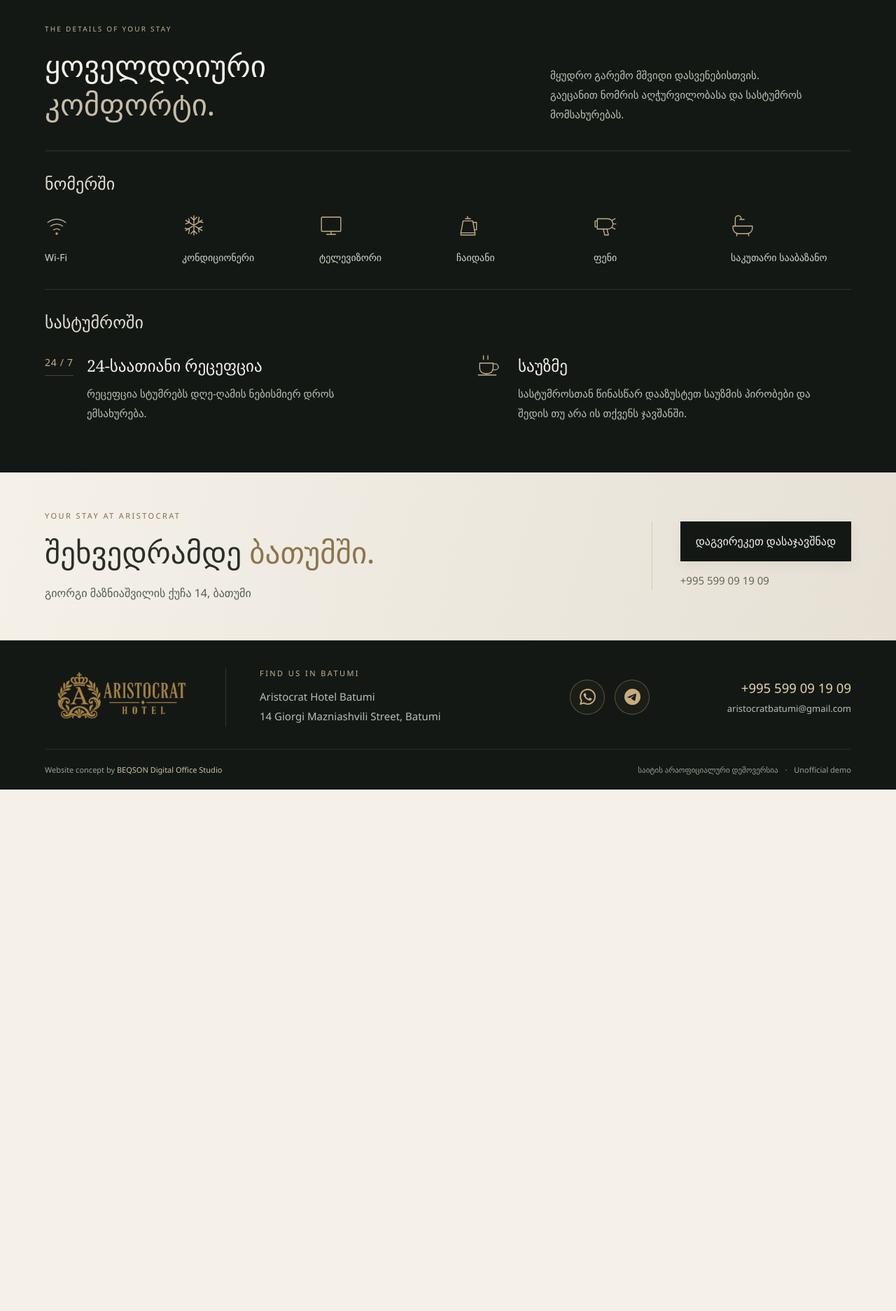
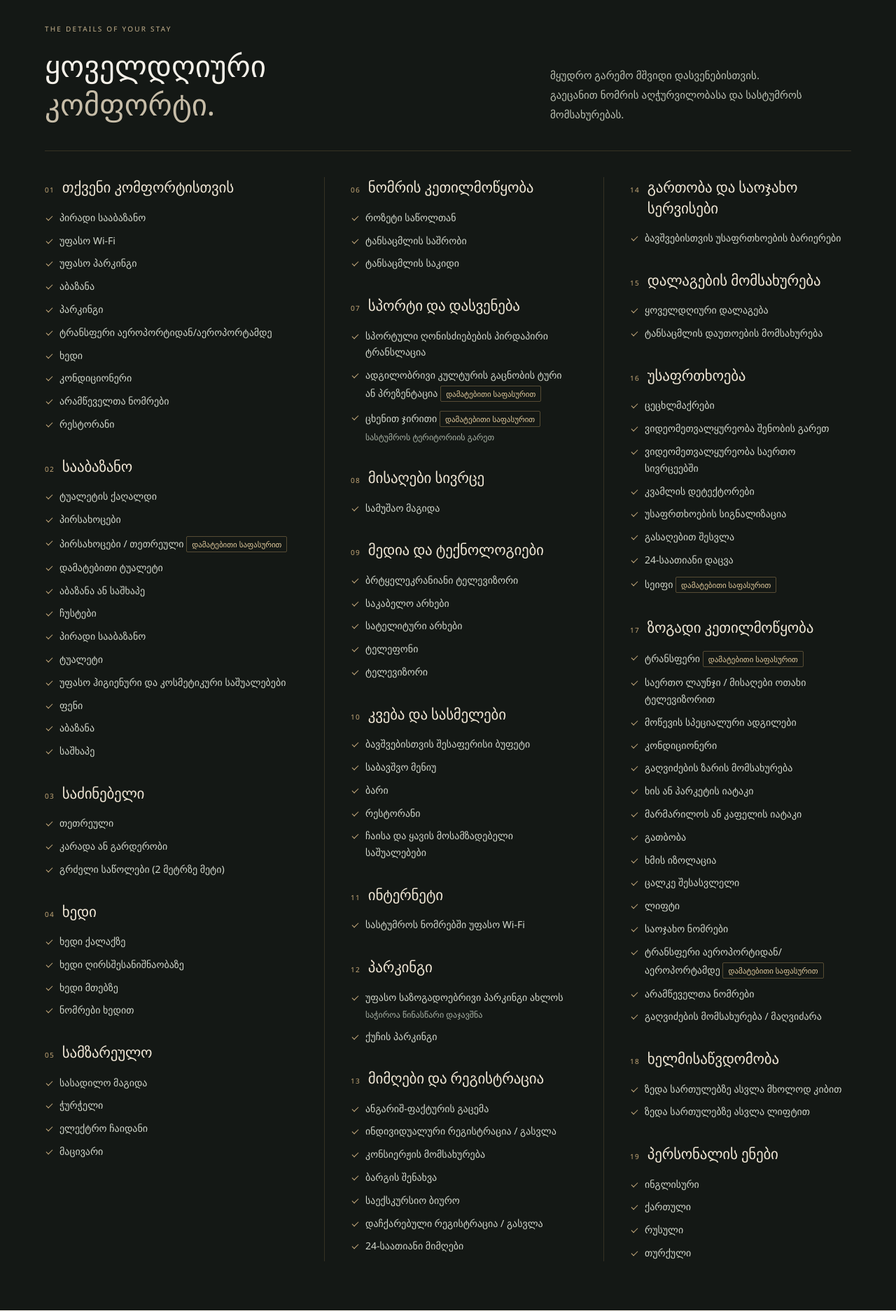
Before and after one commit to Bequcho/digital-office-studio, a PHP site: page /demo/aristocrat/rooms/ in a window 1280 px wide. Shown: the part 2847-4720 px from the top of the page at 70% size. Before the commit the page ends 3975 px from the top, so only its background shows below. Run offline with PHP 8.4, Linux system fonts and the light colour scheme.

Commit message:
Expand Aristocrat amenities with full Georgian facilities list

```diff
--- a/demo/aristocrat/assets/aristocrat-rooms.css
+++ b/demo/aristocrat/assets/aristocrat-rooms.css
@@ -93,6 +93,20 @@
 .rooms-page .service-mark{font-size:14px;letter-spacing:.05em;color:#c6af86;border-bottom:1px solid #b99a6255;padding-bottom:6px;line-height:1.8}
 .rooms-page .service-grid h4{font-family:var(--serif);font-weight:400;font-size:23px;line-height:1.5;margin:0 0 10px}
 .rooms-page .service-grid p{font-size:15px;color:#bdc3b4;line-height:1.85;max-width:420px}
+/* Georgian hotel facilities: compact editorial columns with clear charge notes. */
+.rooms-page .facilities-columns{display:grid;grid-template-columns:repeat(3,minmax(0,1fr));column-gap:45px;padding-top:37px}
+.rooms-page .facility-column{min-width:0}
+.rooms-page .facility-column:not(:first-child){border-left:1px solid #b99a6233;padding-left:37px}
+.rooms-page .facility-group+.facility-group{margin-top:34px}
+.rooms-page .facility-group h3{display:flex;align-items:baseline;gap:11px;font-family:var(--serif);font-weight:400;font-size:21px;line-height:1.4;letter-spacing:-.012em;color:#eee5d4}
+.rooms-page .facility-group h3 span{flex:none;font-family:var(--sans);font-size:10px;letter-spacing:.12em;color:#c5a878}
+.rooms-page .facility-group ul{list-style:none;margin:16px 0 0;padding:0}
+.rooms-page .facility-group li{position:relative;padding-left:21px;margin-top:9px;font-size:14px;line-height:1.7;color:#d3d9cd;overflow-wrap:anywhere}
+.rooms-page .facility-group li::before{content:"";position:absolute;top:9px;left:2px;width:9px;height:5px;border-left:1.5px solid #c8ac7e;border-bottom:1.5px solid #c8ac7e;transform:rotate(-45deg)}
+.rooms-page .facility-badge{display:inline-block;vertical-align:baseline;margin:3px 0 1px 0;padding:2px 7px;border:1px solid #b99a6266;border-radius:2px;font-size:11px;line-height:1.55;color:#e4cd9f;white-space:normal}
+.rooms-page .facility-note{display:block;margin-top:4px;font-size:12px;line-height:1.6;color:#a9b3a6}
+@media(max-width:1050px){.rooms-page .facilities-columns{grid-template-columns:repeat(2,minmax(0,1fr));gap:38px}.rooms-page .facility-column:last-child{display:grid;grid-template-columns:repeat(2,minmax(0,1fr));grid-column:1/-1;column-gap:40px;row-gap:27px;border-left:0;border-top:1px solid #b99a6233;padding:34px 0 0}.rooms-page .facility-column:last-child .facility-group+.facility-group{margin-top:0}}
+@media(max-width:700px){.rooms-page .facilities-columns{grid-template-columns:minmax(0,1fr);gap:30px;padding-top:30px}.rooms-page .facility-column:not(:first-child){border-left:0;border-top:1px solid #b99a6233;padding:30px 0 0}.rooms-page .facility-column:last-child{display:block;grid-column:auto}.rooms-page .facility-group+.facility-group,.rooms-page .facility-column:last-child .facility-group+.facility-group{margin-top:30px}.rooms-page .facility-group h3{font-size:21px}.rooms-page .facility-group li{font-size:14px;line-height:1.7}}
 .rooms-page .rooms-dialog{max-width:1100px}
 .rooms-page .rooms-dialog .gallery-image{height:min(56dvh,630px);transition:opacity .18s ease;touch-action:pan-y}
 .rooms-page .rooms-dialog.is-changing .gallery-image{opacity:.55}
--- a/demo/aristocrat/rooms/index.html
+++ b/demo/aristocrat/rooms/index.html
@@ -11,7 +11,7 @@
   <link rel="icon" href="data:,">
   <link rel="preload" as="image" href="/demo/aristocrat/assets/hotel-lobby.jpg">
   <link rel="stylesheet" href="/demo/aristocrat/assets/aristocrat.css">
-  <link rel="stylesheet" href="/demo/aristocrat/assets/aristocrat-rooms.css?v=20261107-collage">
+  <link rel="stylesheet" href="/demo/aristocrat/assets/aristocrat-rooms.css?v=20261107-facilities">
   <script src="/demo/aristocrat/assets/aristocrat.js" defer></script>
   <script src="/demo/aristocrat/assets/aristocrat-rooms.js" defer></script>
 </head>
@@ -142,18 +142,195 @@
     <section class="amenities-section" id="amenities" aria-labelledby="amenities-title">
       <div class="shell">
         <div class="amenities-heading reveal"><div><p class="eyebrow" lang="en">THE DETAILS OF YOUR STAY</p><h2 id="amenities-title">ყოველდღიური<br><em>კომფორტი.</em></h2></div><p>მყუდრო გარემო მშვიდი დასვენებისთვის.<br>გაეცანით ნომრის აღჭურვილობასა და სასტუმროს მომსახურებას.</p></div>
-        <div class="amenities-room reveal"><h3>ნომერში</h3><ul class="amenity-list">
-          <li><svg viewBox="0 0 32 32" aria-hidden="true"><path d="M4 12a19 19 0 0 1 24 0M8 17a13 13 0 0 1 16 0M12 22a7 7 0 0 1 8 0"/><circle cx="16" cy="27" r="1"/></svg><span>Wi-Fi</span></li>
-          <li><svg viewBox="0 0 32 32" aria-hidden="true"><path d="M16 3v26M5 9l22 14M5 23 27 9M12 5l4 4 4-4M12 27l4-4 4 4M5 14l5-2-1-5M27 18l-5 2 1 5M4 20l6 1-1 6M28 12l-6-1 1-6"/></svg><span>კონდიციონერი</span></li>
-          <li><svg viewBox="0 0 32 32" aria-hidden="true"><rect x="3" y="5" width="26" height="19" rx="1"/><path d="M16 24v4M10 28h12"/></svg><span>ტელევიზორი</span></li>
-          <li><svg viewBox="0 0 32 32" aria-hidden="true"><path d="M9 10h13l3 16H6l3-16ZM12 7h7M15 7V4M23 12h4v10h-3M6 26v3h19v-3"/></svg><span>ჩაიდანი</span></li>
-          <li><svg viewBox="0 0 32 32" aria-hidden="true"><path d="M5 7h14a7 7 0 0 1 0 14H5V7ZM5 10H2v8h3M13 21l2 8h5l-2-8M25 9l4-2M26 14h4M25 19l4 2"/></svg><span>ფენი</span></li>
-          <li><svg viewBox="0 0 32 32" aria-hidden="true"><path d="M6 17V7a4 4 0 0 1 8 0M12 8h6M3 17h26v3a7 7 0 0 1-7 7H10a7 7 0 0 1-7-7v-3ZM8 27v3M24 27v3"/></svg><span>საკუთარი სააბაზანო</span></li>
-        </ul></div>
-        <div class="hotel-services reveal"><h3>სასტუმროში</h3><div class="service-grid">
-          <article><span class="service-mark" lang="en">24 / 7</span><h4>24-საათიანი რეცეფცია</h4><p>რეცეფცია სტუმრებს დღე-ღამის ნებისმიერ დროს ემსახურება.</p></article>
-          <article><svg class="service-icon" viewBox="0 0 32 32" aria-hidden="true"><path d="M5 13h18v7a7 7 0 0 1-7 7h-4a7 7 0 0 1-7-7v-7ZM23 14h3a4 4 0 0 1 0 8h-4M3 29h24M10 8V3M16 8V3"/></svg><h4>საუზმე</h4><p>სასტუმროსთან წინასწარ დააზუსტეთ საუზმის პირობები და შედის თუ არა ის თქვენს ჯავშანში.</p></article>
-        </div></div>
+        <div class="facilities-columns">
+          <div class="facility-column reveal">
+            <section class="facility-group" aria-labelledby="facility-comfort">
+              <h3 id="facility-comfort"><span aria-hidden="true">01</span>თქვენი კომფორტისთვის</h3>
+              <ul>
+                <li>პირადი სააბაზანო</li>
+                <li>უფასო Wi-Fi</li>
+                <li>უფასო პარკინგი</li>
+                <li>აბაზანა</li>
+                <li>პარკინგი</li>
+                <li>ტრანსფერი აეროპორტიდან/აეროპორტამდე</li>
+                <li>ხედი</li>
+                <li>კონდიციონერი</li>
+                <li>არამწეველთა ნომრები</li>
+                <li>რესტორანი</li>
+              </ul>
+            </section>
+            <section class="facility-group" aria-labelledby="facility-bathroom">
+              <h3 id="facility-bathroom"><span aria-hidden="true">02</span>სააბაზანო</h3>
+              <ul>
+                <li>ტუალეტის ქაღალდი</li>
+                <li>პირსახოცები</li>
+                <li>პირსახოცები / თეთრეული <span class="facility-badge">დამატებითი საფასურით</span></li>
+                <li>დამატებითი ტუალეტი</li>
+                <li>აბაზანა ან საშხაპე</li>
+                <li>ჩუსტები</li>
+                <li>პირადი სააბაზანო</li>
+                <li>ტუალეტი</li>
+                <li>უფასო ჰიგიენური და კოსმეტიკური საშუალებები</li>
+                <li>ფენი</li>
+                <li>აბაზანა</li>
+                <li>საშხაპე</li>
+              </ul>
+            </section>
+            <section class="facility-group" aria-labelledby="facility-bedroom">
+              <h3 id="facility-bedroom"><span aria-hidden="true">03</span>საძინებელი</h3>
+              <ul>
+                <li>თეთრეული</li>
+                <li>კარადა ან გარდერობი</li>
+                <li>გრძელი საწოლები (2 მეტრზე მეტი)</li>
+              </ul>
+            </section>
+            <section class="facility-group" aria-labelledby="facility-views">
+              <h3 id="facility-views"><span aria-hidden="true">04</span>ხედი</h3>
+              <ul>
+                <li>ხედი ქალაქზე</li>
+                <li>ხედი ღირსშესანიშნაობაზე</li>
+                <li>ხედი მთებზე</li>
+                <li>ნომრები ხედით</li>
+              </ul>
+            </section>
+            <section class="facility-group" aria-labelledby="facility-kitchen">
+              <h3 id="facility-kitchen"><span aria-hidden="true">05</span>სამზარეულო</h3>
+              <ul>
+                <li>სასადილო მაგიდა</li>
+                <li>ჭურჭელი</li>
+                <li>ელექტრო ჩაიდანი</li>
+                <li>მაცივარი</li>
+              </ul>
+            </section>
+          </div>
+          <div class="facility-column reveal">
+            <section class="facility-group" aria-labelledby="facility-room">
+              <h3 id="facility-room"><span aria-hidden="true">06</span>ნომრის კეთილმოწყობა</h3>
+              <ul>
+                <li>როზეტი საწოლთან</li>
+                <li>ტანსაცმლის საშრობი</li>
+                <li>ტანსაცმლის საკიდი</li>
+              </ul>
+            </section>
+            <section class="facility-group" aria-labelledby="facility-sport">
+              <h3 id="facility-sport"><span aria-hidden="true">07</span>სპორტი და დასვენება</h3>
+              <ul>
+                <li>სპორტული ღონისძიებების პირდაპირი ტრანსლაცია</li>
+                <li>ადგილობრივი კულტურის გაცნობის ტური ან პრეზენტაცია <span class="facility-badge">დამატებითი საფასურით</span></li>
+                <li>ცხენით ჯირითი <span class="facility-badge">დამატებითი საფასურით</span> <span class="facility-note">სასტუმროს ტერიტორიის გარეთ</span></li>
+              </ul>
+            </section>
+            <section class="facility-group" aria-labelledby="facility-living">
+              <h3 id="facility-living"><span aria-hidden="true">08</span>მისაღები სივრცე</h3>
+              <ul><li>სამუშაო მაგიდა</li></ul>
+            </section>
+            <section class="facility-group" aria-labelledby="facility-media">
+              <h3 id="facility-media"><span aria-hidden="true">09</span>მედია და ტექნოლოგიები</h3>
+              <ul>
+                <li>ბრტყელეკრანიანი ტელევიზორი</li>
+                <li>საკაბელო არხები</li>
+                <li>სატელიტური არხები</li>
+                <li>ტელეფონი</li>
+                <li>ტელევიზორი</li>
+              </ul>
+            </section>
+            <section class="facility-group" aria-labelledby="facility-dining">
+              <h3 id="facility-dining"><span aria-hidden="true">10</span>კვება და სასმელები</h3>
+              <ul>
+                <li>ბავშვებისთვის შესაფერისი ბუფეტი</li>
+                <li>საბავშვო მენიუ</li>
+                <li>ბარი</li>
+                <li>რესტორანი</li>
+                <li>ჩაისა და ყავის მოსამზადებელი საშუალებები</li>
+              </ul>
+            </section>
+            <section class="facility-group" aria-labelledby="facility-internet">
+              <h3 id="facility-internet"><span aria-hidden="true">11</span>ინტერნეტი</h3>
+              <ul><li>სასტუმროს ნომრებში უფასო Wi-Fi</li></ul>
+            </section>
+            <section class="facility-group" aria-labelledby="facility-parking">
+              <h3 id="facility-parking"><span aria-hidden="true">12</span>პარკინგი</h3>
+              <ul>
+                <li>უფასო საზოგადოებრივი პარკინგი ახლოს <span class="facility-note">საჭიროა წინასწარი დაჯავშნა</span></li>
+                <li>ქუჩის პარკინგი</li>
+              </ul>
+            </section>
+            <section class="facility-group" aria-labelledby="facility-reception">
+              <h3 id="facility-reception"><span aria-hidden="true">13</span>მიმღები და რეგისტრაცია</h3>
+              <ul>
+                <li>ანგარიშ-ფაქტურის გაცემა</li>
+                <li>ინდივიდუალური რეგისტრაცია / გასვლა</li>
+                <li>კონსიერჟის მომსახურება</li>
+                <li>ბარგის შენახვა</li>
+                <li>საექსკურსიო ბიურო</li>
+                <li>დაჩქარებული რეგისტრაცია / გასვლა</li>
+                <li>24-საათიანი მიმღები</li>
+              </ul>
+            </section>
+          </div>
+          <div class="facility-column reveal">
+            <section class="facility-group" aria-labelledby="facility-family">
+              <h3 id="facility-family"><span aria-hidden="true">14</span>გართობა და საოჯახო სერვისები</h3>
+              <ul><li>ბავშვებისთვის უსაფრთხოების ბარიერები</li></ul>
+            </section>
+            <section class="facility-group" aria-labelledby="facility-cleaning">
+              <h3 id="facility-cleaning"><span aria-hidden="true">15</span>დალაგების მომსახურება</h3>
+              <ul>
+                <li>ყოველდღიური დალაგება</li>
+                <li>ტანსაცმლის დაუთოების მომსახურება</li>
+              </ul>
+            </section>
+            <section class="facility-group" aria-labelledby="facility-security">
+              <h3 id="facility-security"><span aria-hidden="true">16</span>უსაფრთხოება</h3>
+              <ul>
+                <li>ცეცხლმაქრები</li>
+                <li>ვიდეომეთვალყურეობა შენობის გარეთ</li>
+                <li>ვიდეომეთვალყურეობა საერთო სივრცეებში</li>
+                <li>კვამლის დეტექტორები</li>
+                <li>უსაფრთხოების სიგნალიზაცია</li>
+                <li>გასაღებით შესვლა</li>
+                <li>24-საათიანი დაცვა</li>
+                <li>სეიფი <span class="facility-badge">დამატებითი საფასურით</span></li>
+              </ul>
+            </section>
+            <section class="facility-group" aria-labelledby="facility-general">
+              <h3 id="facility-general"><span aria-hidden="true">17</span>ზოგადი კეთილმოწყობა</h3>
+              <ul>
+                <li>ტრანსფერი <span class="facility-badge">დამატებითი საფასურით</span></li>
+                <li>საერთო ლაუნჯი / მისაღები ოთახი ტელევიზორით</li>
+                <li>მოწევის სპეციალური ადგილები</li>
+                <li>კონდიციონერი</li>
+                <li>გაღვიძების ზარის მომსახურება</li>
+                <li>ხის ან პარკეტის იატაკი</li>
+                <li>მარმარილოს ან კაფელის იატაკი</li>
+                <li>გათბობა</li>
+                <li>ხმის იზოლაცია</li>
+                <li>ცალკე შესასვლელი</li>
+                <li>ლიფტი</li>
+                <li>საოჯახო ნომრები</li>
+                <li>ტრანსფერი აეროპორტიდან/აეროპორტამდე <span class="facility-badge">დამატებითი საფასურით</span></li>
+                <li>არამწეველთა ნომრები</li>
+                <li>გაღვიძების მომსახურება / მაღვიძარა</li>
+              </ul>
+            </section>
+            <section class="facility-group" aria-labelledby="facility-access">
+              <h3 id="facility-access"><span aria-hidden="true">18</span>ხელმისაწვდომობა</h3>
+              <ul>
+                <li>ზედა სართულებზე ასვლა მხოლოდ კიბით</li>
+                <li>ზედა სართულებზე ასვლა ლიფტით</li>
+              </ul>
+            </section>
+            <section class="facility-group" aria-labelledby="facility-languages">
+              <h3 id="facility-languages"><span aria-hidden="true">19</span>პერსონალის ენები</h3>
+              <ul>
+                <li>ინგლისური</li>
+                <li>ქართული</li>
+                <li>რუსული</li>
+                <li>თურქული</li>
+              </ul>
+            </section>
+          </div>
+        </div>
       </div>
     </section>
     <section class="closing" aria-labelledby="rooms-closing-title"><div class="shell closing-inner reveal"><div class="closing-copy"><p class="eyebrow" lang="en">YOUR STAY AT ARISTOCRAT</p><h2 id="rooms-closing-title">შეხვედრამდე <em>ბათუმში.</em></h2><p class="closing-address">გიორგი მაზნიაშვილის ქუჩა 14, ბათუმი</p></div><div class="closing-actions"><a class="button button-gold booking-cta" href="tel:+995599091909" data-unconfirmed-email-href="mailto:aristokratbatumi@gmail.com?subject=Aristocrat%20Hotel%20-%20Room%20enquiry">დაგვირეკეთ დასაჯავშნად</a><span class="closing-email" lang="en" data-unconfirmed-email="aristokratbatumi@gmail.com">+995 599 09 19 09</span></div></div></section>
```
Also changed, not shown: tools/templates/aristocrat/rooms.html (+190 -13 lines).
